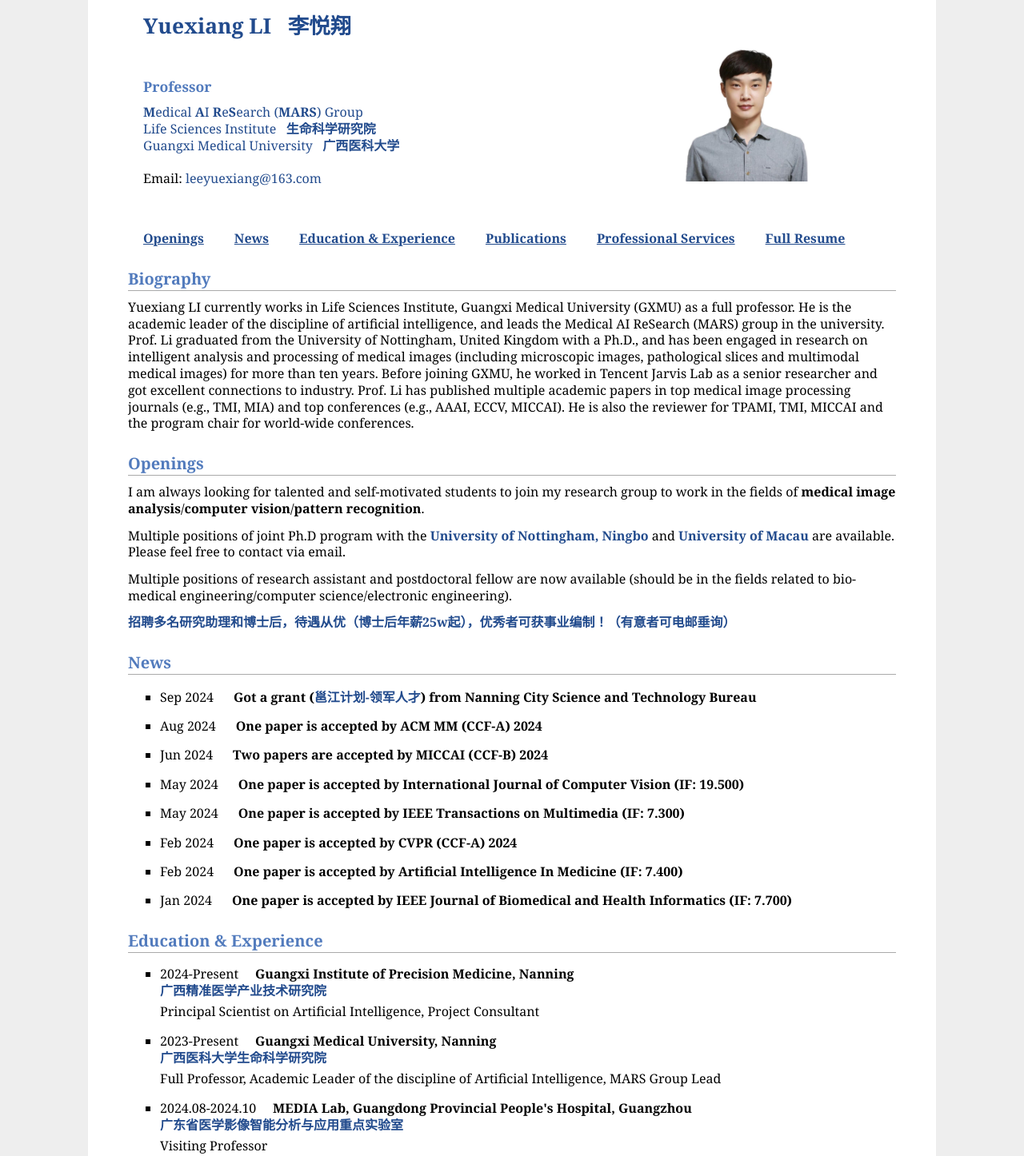
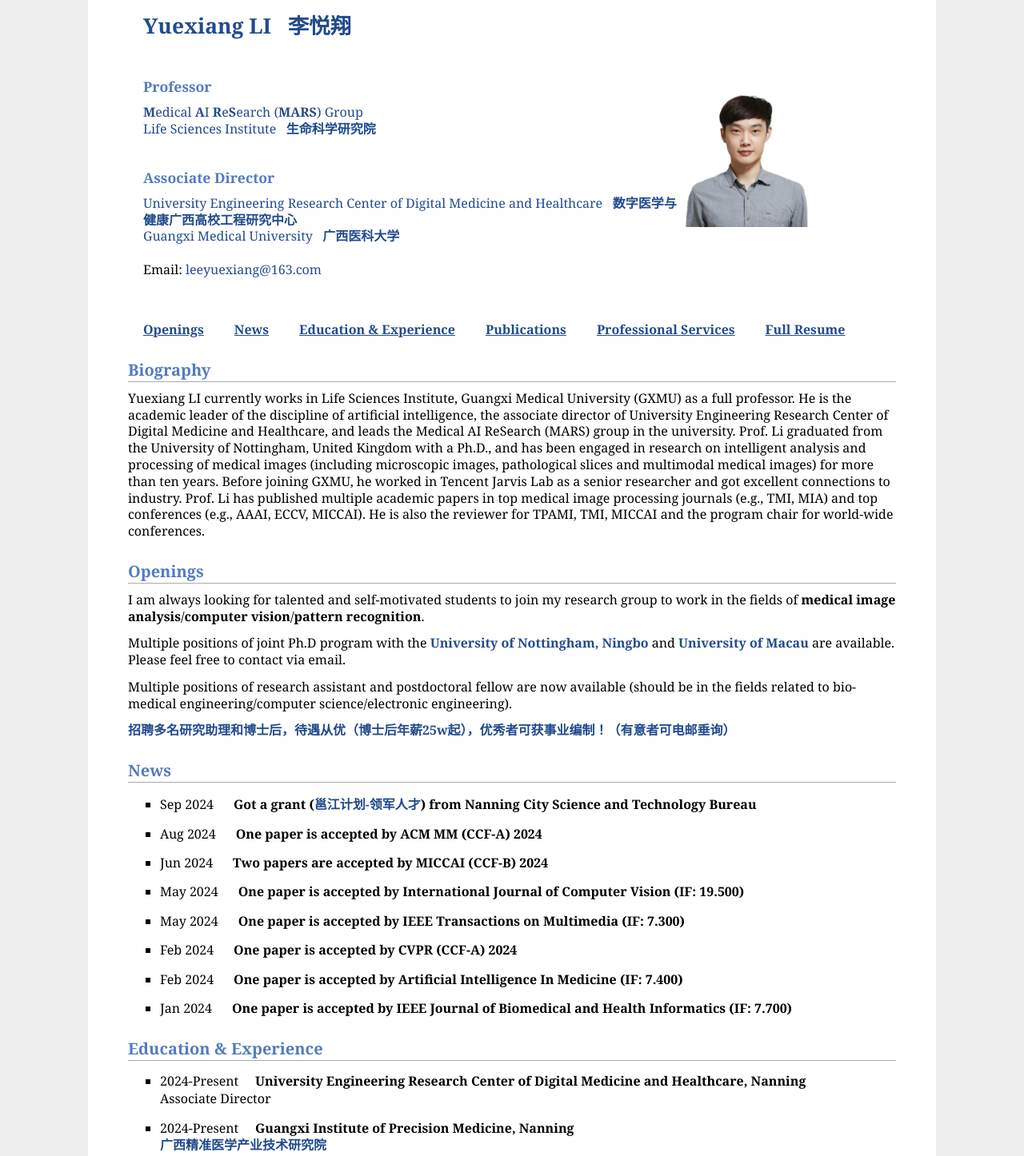
Before and after one commit to yuexiangli/yuexiangli.github.io, a plain HTML site: page index.html in a window 1280 px wide. Shown: the part 52-1498 px from the top of the page at 80% size. Drawn offline with Linux system fonts and the light colour scheme.

Commit message:
Update index.html

```diff
--- a/index.html
+++ b/index.html
@@ -191,6 +191,14 @@
                         <p>
                             <a><b>M</b>edical <b>A</b>I <b>R</b>e<b>S</b>earch (<b>MARS</b>) Group</a> <br>
                             <a>Life Sciences Institute</a> &nbsp; <font class="highlight"><a>生命科学研究院</a></font> <br>
+							<!-- <a href="https://www.gxmu.edu.cn/">Guangxi Medical University</a> &nbsp; <font class="highlight"><a href="https://www.gxmu.edu.cn/">广西医科大学</a></font> <br>
+                            <br> Email: <a href="leeyuexiang@163.com">leeyuexiang@163.com</a><br> -->
+                            <br>
+                        </p>
+                        <h3>Associate Director
+                        </h3>
+                        <p>
+                            <a>University Engineering Research Center of Digital Medicine and Healthcare</a> &nbsp; <font class="highlight"><a>数字医学与健康广西高校工程研究中心</a></font> <br>
 							<a href="https://www.gxmu.edu.cn/">Guangxi Medical University</a> &nbsp; <font class="highlight"><a href="https://www.gxmu.edu.cn/">广西医科大学</a></font> <br>
                             <br> Email: <a href="leeyuexiang@163.com">leeyuexiang@163.com</a><br>
                             <br>
@@ -222,7 +230,7 @@
     <div class="row">
     <h2>Biography</h2>
     <p>
-        Yuexiang LI currently works in Life Sciences Institute, Guangxi Medical University (GXMU) as a full professor. He is the academic leader of the discipline of artificial intelligence, and leads the Medical AI ReSearch (MARS) group in the university. Prof. Li graduated from the University of Nottingham, United Kingdom with a Ph.D., and has been engaged in research on intelligent analysis and processing of medical images (including microscopic images, pathological slices and multimodal medical images) for more than ten years. Before joining GXMU, he worked in Tencent Jarvis Lab as a senior researcher and got excellent connections to industry. Prof. Li has published multiple academic papers in top medical image processing journals (e.g., TMI, MIA) and top conferences (e.g., AAAI, ECCV, MICCAI). He is also the reviewer for TPAMI, TMI, MICCAI and the program chair for world-wide conferences.
+        Yuexiang LI currently works in Life Sciences Institute, Guangxi Medical University (GXMU) as a full professor. He is the academic leader of the discipline of artificial intelligence, the associate director of University Engineering Research Center of Digital Medicine and Healthcare, and leads the Medical AI ReSearch (MARS) group in the university. Prof. Li graduated from the University of Nottingham, United Kingdom with a Ph.D., and has been engaged in research on intelligent analysis and processing of medical images (including microscopic images, pathological slices and multimodal medical images) for more than ten years. Before joining GXMU, he worked in Tencent Jarvis Lab as a senior researcher and got excellent connections to industry. Prof. Li has published multiple academic papers in top medical image processing journals (e.g., TMI, MIA) and top conferences (e.g., AAAI, ECCV, MICCAI). He is also the reviewer for TPAMI, TMI, MICCAI and the program chair for world-wide conferences.
     </p>
     </div>
     </div>
@@ -324,6 +332,11 @@
     <article id="EduandExp" class="wrapper style1">
     <h2>Education &amp; Experience</h2>
     <ul>
+        <li>
+            2024-Present &nbsp;&nbsp;&nbsp;&nbsp;<b>University Engineering Research Center of Digital Medicine and Healthcare, Nanning</b>
+        </li>
+        Associate Director
+
         <li>
             2024-Present &nbsp;&nbsp;&nbsp;&nbsp;<b>Guangxi Institute of Precision Medicine, Nanning</b>
             <p><font class="highlight"><a href="https://www.pmigx.cn">广西精准医学产业技术研究院</a></font></p>
```
